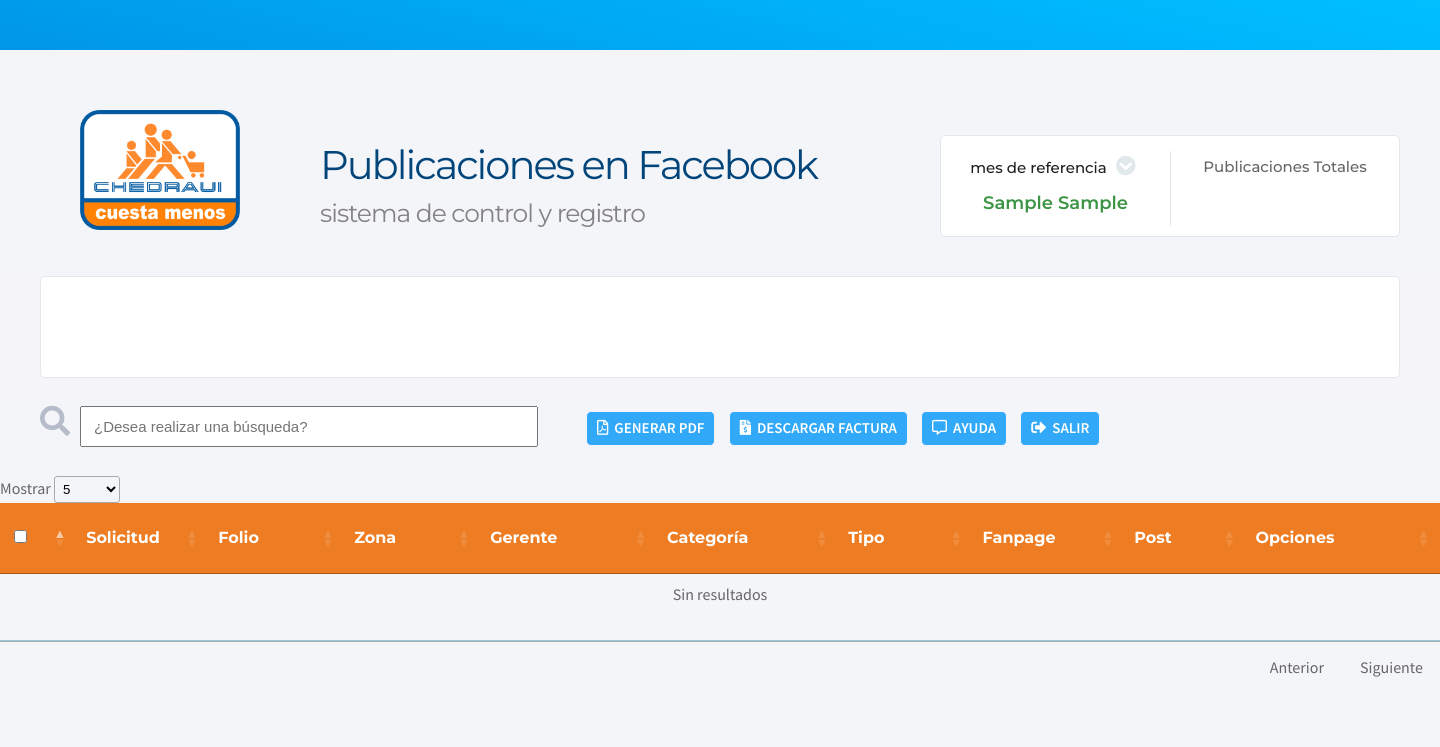
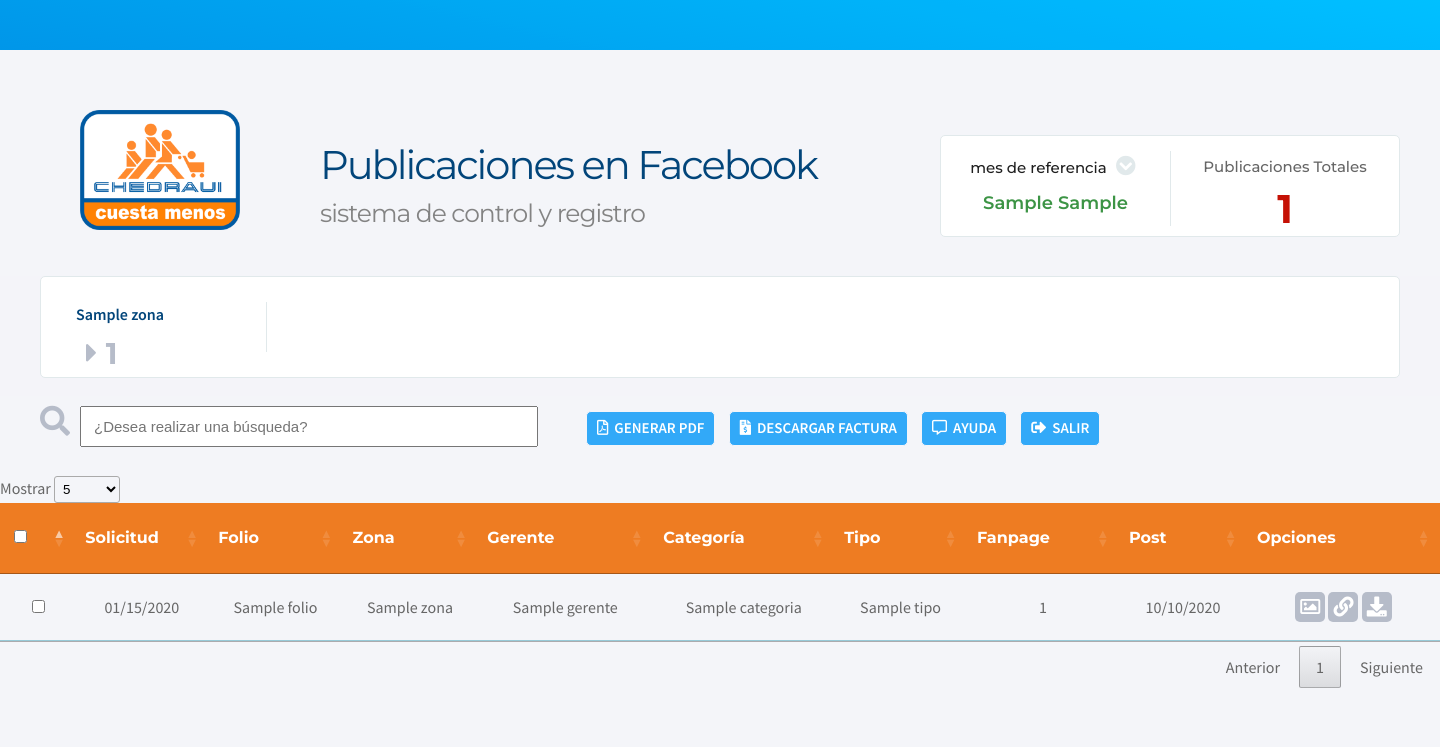
Before and after one commit to DEDC/scatobe, a Django app: template templates/usuarios/ch/principalCH.html in a window 1440 px wide. Shown: the top 747 px of the page. Run offline with Django 3.2, Linux system fonts and the light colour scheme; the template is opened without the code that fills it: most values are stand-ins (such as "Sample title", 1, 10 or a date in 2020); some libraries are stand-ins or nearby versions.

Commit message:
counter del template ch filtrados por mes y año actual

```diff
--- a/templates/usuarios/ch/principalCH.html
+++ b/templates/usuarios/ch/principalCH.html
@@ -10,7 +10,7 @@
 {% endblock title %}
 
 {% block body %}
-<form action="{% url 'usuarios:descarga_factura' %}" method="post" id="f_factura" target="_blank" >
+<form action="{% url 'usuarios:descarga_factura' %}" method="post" id="f_factura" target="_blank">
     {% csrf_token %}
     <input type="hidden" name="f_anio" value="{{anioActual}}">
     <input type="hidden" name="f_mes" value="{{mesActualNumber}}">
@@ -22,23 +22,26 @@
 {% endblock mesReferencia %}
 
 {% block publicacionesTotales %}
-    {% for zona in user.zonas.all %}
-        {{zona.soli_zona.count}}
+{% for zona in zonas %}
+{{zona.total_soli}}
 {% endfor %}
 {% endblock publicacionesTotales %}
 
 {% block zonalbox %}
-    {% for zona in user.zonas.all %}
-        <div class="zonal1">{{zona}} <div class="numerozona"><i class="fas fa-caret-right"></i> {{zona.soli_zona.count}}</div></div>
+{% for zona in zonas %}
+<div class="zonal1">{{zona}} <div class="numerozona"><i class="fas fa-caret-right"></i> {{zona.total_soli}}</div>
+</div>
 {% endfor %}
 {% endblock zonalbox %}
 
 {% block menu %}
-    <div class="boton" data-post="{% url 'usuarios:descarga_pdf' %}" id="makePdf"><i class="far fa-file-pdf"></i>&nbsp;&nbsp;GENERAR PDF</div>
+<div class="boton" data-post="{% url 'usuarios:descarga_pdf' %}" id="makePdf"><i
+        class="far fa-file-pdf"></i>&nbsp;&nbsp;GENERAR PDF</div>
 <div class="boton" id="download-factura"><i class="fas fa-file-invoice-dollar"></i>&nbsp;&nbsp;DESCARGAR FACTURA</div>
 <div class="boton"><i class="far fa-comment-alt"></i>&nbsp;&nbsp;AYUDA</div>
 <!-- <div class="boton"><i class="fas fa-cog"></i>&nbsp;&nbsp;CONFIGURACIÓN</div> -->
-    <div class="boton"><a href="{% url 'usuarios:logout' %}" style="color:white;"><i class="fas fa-sign-out-alt"></i>&nbsp;&nbsp;SALIR</a></div>
+<div class="boton"><a href="{% url 'usuarios:logout' %}" style="color:white;"><i
+            class="fas fa-sign-out-alt"></i>&nbsp;&nbsp;SALIR</a></div>
 {% endblock menu %}
 
 {% block tablaDetalles %}
@@ -59,8 +62,7 @@
         </tr>
     </thead>
     <tbody align="center">
-            {% for zona in user.zonas.all %}
-                {% for solicitud in zona.soli_zona.all %}
+        {% for solicitud in solicitudes %}
         <tr>
             <td><input class="checkDownload" type="checkbox" name="checkbox" value="{{solicitud.id}}"></td>
             <td>{{ solicitud.fecha|date:"SHORT_DATE_FORMAT" }}</td>
@@ -79,10 +81,10 @@
                 </div>
                 <a href="#" class="open-lightbox"><i class="far fa-image"></i></a>
                 <a href="//{{solicitud.link}}" title="" target="_blank"><i class="fas fa-link"></i></a>
-                            <a href="{% url 'usuarios:descarga_multi' solicitud.id %}" title="" target="_blank"><i class="fas fa-download"></i></a>
+                <a href="{% url 'usuarios:descarga_multi' solicitud.id %}" title="" target="_blank"><i
+                        class="fas fa-download"></i></a>
             </td>
         </tr>
-                {% endfor %}
         {% endfor %}
     </tbody>
 </table>
@@ -93,11 +95,11 @@
 {% block javascript %}
 {{ block.super }}
 <script>
-        (function() {
+    (function () {
         var date = new Date();
         // $('input[name="f_mes"]').val(date.getMonth()+1);
         // $('input[name="f_anio"]').val(date.getFullYear());
-            $('#download-factura').on('click', function(){
+        $('#download-factura').on('click', function () {
             $('#f_factura').submit();
         });
         var table = $('#ch').DataTable({
@@ -114,8 +116,8 @@
                 "search": "Filtrar :"
             }
         });
-            $('#search-table').on( 'keyup', function () {
-                table.search( this.value ).draw();
+        $('#search-table').on('keyup', function () {
+            table.search(this.value).draw();
         });
     })();
 </script>
```
Also changed, not shown: apps/usuarios/views.py (+8 -1 lines). Lines whose indentation alone changed are shown as unchanged.
